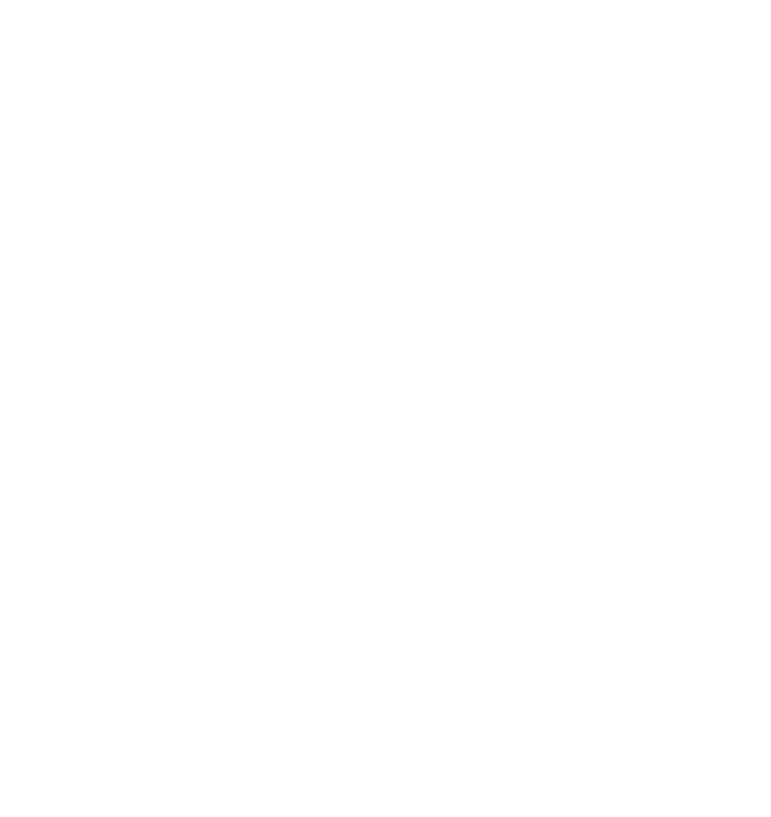
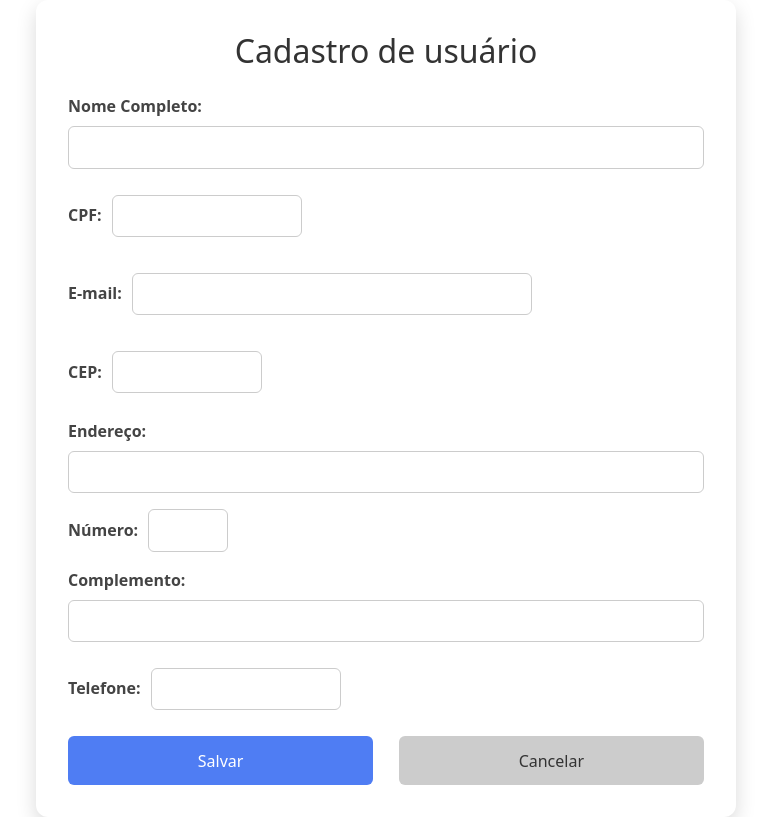
Before and after one commit to joaoGUFPR/DAC, an Angular app in the folder frontend/: page /autocadastro in a window 1280 px wide. Before the commit this address led to /. Shown: the whole page, without its empty margins (254-1025 px from the left). Built offline with nearby package versions, Linux system fonts and the light colour scheme.

Commit message:
Feat R1: Tela de autocadastro

```diff
--- a/frontend/src/app/app.routes.ts
+++ b/frontend/src/app/app.routes.ts
@@ -1,7 +1,9 @@
 import { Routes } from '@angular/router';
-import { Login } from './pages/login/login'
+import { Login } from './pages/login/login';
+import { Autocadastro } from './pages/autocadastro/autocadastro';
 
 export const routes: Routes = [
     { path: '', redirectTo: 'login', pathMatch: 'full' },
     { path: 'login', component: Login },
+    { path: 'autocadastro', component: Autocadastro},
 ];
--- /dev/null
+++ b/frontend/src/app/pages/autocadastro/autocadastro.css
@@ -0,0 +1,123 @@
+/* Body */
+body {
+    font-family: Arial, Helvetica, sans-serif;
+    background: linear-gradient(135deg, #4f7df3, #5ed0f3);
+    margin: 0;
+    padding: 0;
+    display: flex;
+    justify-content: center;
+    align-items: center;
+    min-height: 100vh;
+}
+
+/* Container */
+.container {
+    background-color: white;
+    padding: 2rem;
+    border-radius: 12px;
+    box-shadow: 0 8px 20px rgba(0, 0, 0, 0.15);
+    width: 100%;
+    max-width: 700px;
+}
+
+/* Título */
+.container h2 {
+    text-align: center;
+    margin-bottom: 1.5rem;
+    color: #333;
+}
+
+/* Forms */
+.form-group {
+    margin-bottom: 1rem;
+}
+
+/* Labels */
+.form-group label {
+    /*display: block;*/
+    margin-bottom: 0.5rem;
+    font-weight: bold;
+    color: #444;
+}
+
+/* Inputs */
+.form-group input {
+    width: 100%;
+    padding: 0.6rem;
+    border-radius: 6px;
+    border: 1px solid #ccc;
+    outline: none;
+    font-size: 14px;
+    transition: border-color 0.3s, box-shadow 0.3s;
+}
+
+.form-group.cep input {
+    margin: 10px;
+    width: 150px;
+}
+
+.form-group.numero input{
+    width: 80px;
+    margin-left: 10px;
+}
+
+.form-group.cpf input {
+    margin: 10px;
+    width: 190px;
+}
+.form-group.telefone input {
+    margin: 10px;
+    width: 190px;
+}
+.form-group.email input {
+    margin: 10px;
+    width: 400px;
+}
+/* Efeito no input */
+.form-group input:focus {
+    border-color: #4f7df3;
+    box-shadow: 0 0 5px rgba(79, 125, 243, 0.4);
+}
+
+/* Botões */
+form button {
+    padding: 0.8rem;
+    border: none;
+    border-radius: 6px;
+    font-size: 16px;
+    cursor: pointer;
+    transition: background 0.3s;
+}
+
+/* Botão submit */
+form button[type="submit"] {
+    background-color: #4f7df3;
+    color: white;
+    width: 48%;
+}
+
+/* Botão cancelar */
+form button[type="button"] {
+    background-color: #ccc;
+    color: #333;
+    width: 48%;
+}
+
+/* Efeito Hover */
+form button[type="submit"]:hover {
+    background-color: #3d67d6;
+}
+
+form button[type="button"]:hover {
+    background-color: #aaa;
+}
+
+/* Disposição dos botões */
+.form-buttons {
+    display: flex;
+    gap: 4%;
+}
+
+.form-buttons button {
+    width: 48%;
+}
--- /dev/null
+++ b/frontend/src/app/pages/autocadastro/autocadastro.html
@@ -0,0 +1,41 @@
+<div class="container">
+    <h2> Cadastro de usuário </h2>
+    <form (ngSubmit)="cadastrarUsuario()">
+        <div class="form-group">
+            <label>Nome Completo:</label>
+            <input type="text" name="nome" required>
+        </div>
+        <div class="form-group cpf">
+            <label>CPF:</label>
+            <input type="text" name="cpf" required>
+        </div>
+        <div class="form-group email">
+            <label>E-mail:</label>
+            <input type="text" name="email" required>
+        </div>
+        <div class="form-group cep">
+            <label>CEP:</label>
+            <input type="text" name="cep" required>
+        </div>
+        <div class="form-group">
+            <label>Endereço:</label>
+            <input type="text" name="endereco" required>
+        </div>
+        <div class="form-group numero">
+            <label>Número:</label>
+            <input type="text" name="numero" required>
+        </div>
+        <div class="form-group">
+            <label>Complemento:</label>
+            <input type="text" name="complemento" required>
+        </div>
+        <div class="form-group telefone">
+            <label>Telefone:</label>
+            <input type="text" name="telefone" required>
+        </div>
+        <div class="form-buttons">
+            <button type="submit">Salvar</button>
+            <button type="button" (click)="limparFormulario()">Cancelar</button>
+        </div>
+    </form>
+</div>
--- /dev/null
+++ b/frontend/src/app/pages/autocadastro/autocadastro.ts
@@ -0,0 +1,17 @@
+import { Component } from '@angular/core';
+
+@Component({
+  selector: 'app-autocadastro',
+  imports: [],
+  templateUrl: './autocadastro.html',
+  styleUrl: './autocadastro.css'
+})
+export class Autocadastro {
+
+  cadastrarUsuario(){
+
+  }
+  limparFormulario(){
+
+  }
+}
--- a/frontend/src/app/pages/login/login.html
+++ b/frontend/src/app/pages/login/login.html
@@ -17,5 +17,5 @@
     </form>
     <p *ngIf="mensagemErro"> {{ mensagemErro }} </p>
     <br>
-    <p>Não tem conta? <a routerLink="/usuarios">Cadastre-se aqui!</a></p>
+    <p>Não tem conta? <a routerLink="/autocadastro">Cadastre-se aqui!</a></p>
 </div>
```
Also changed, not shown: 1 other file (tests, documents, lock files or other folders).
